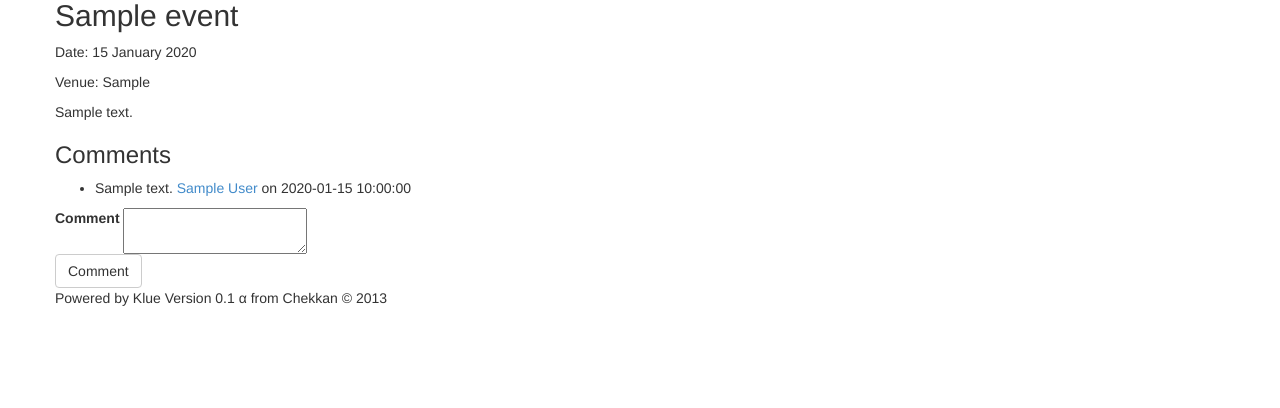
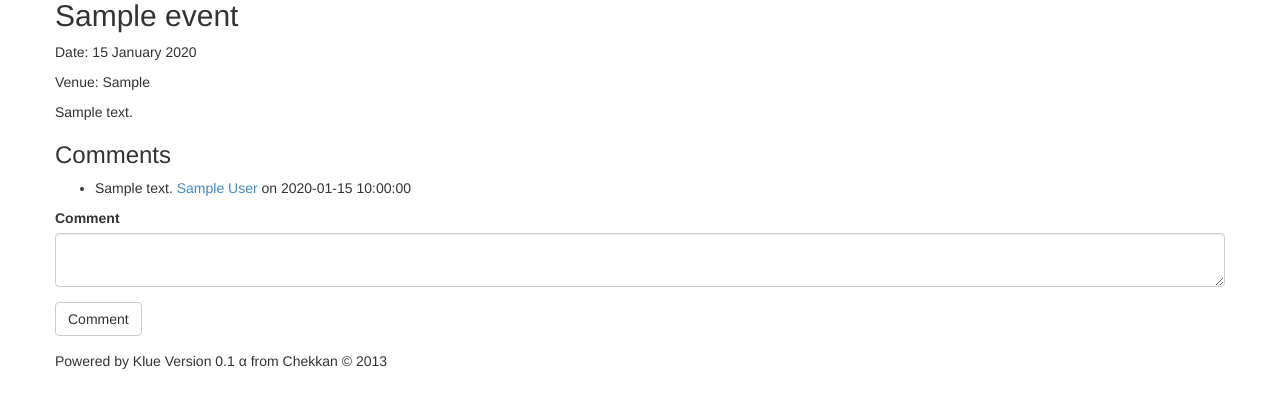
Before and after one commit to chekkan/klue, a PHP site: page /events.php?id=1 in a window 1280 px wide. Shown: the part 199-607 px from the top of the page. Run offline with PHP 8.4, Linux system fonts and the light colour scheme; data comes from the database, SQL or seed files in the repository; tables that the repository leaves empty hold one stand-in row (values such as "Sample post"); some libraries are stand-ins or nearby versions.

Commit message:
missed out updating events comment form

```diff
--- a/events.php
+++ b/events.php
@@ -80,18 +80,18 @@ if(isset($_GET['id'])) {
 		echo "</ul>";
 	}
 	?>
-	<form action="<?php echo $_SERVER['PHP_SELF']."?id={$event->id}"; ?>" method="post">
+	<form action="<?php echo $_SERVER['PHP_SELF']."?id={$event->id}"; ?>" method="post" role="form">
 		<?php if (isset($error_messages['main'])) {
-			echo "<p class=\"error_message\">{$error_messages['main']}</p>"; }
+			echo "<p class=\"text-danger\">{$error_messages['main']}</p>"; }
 		?>
-		<div class="input">
+		<div class="form-group">
 			<?php if (isset($error_messages['message'])) {
-				echo "<p class=\"error_message\">{$error_messages['message']}</p>"; }
+				echo "<p class=\"text-danger\">{$error_messages['message']}</p>"; }
 			?>
-			<label for="message">Comment</label>
-			<textarea id="message" name="message"></textarea>
+			<label for="message" class="control-label">Comment</label>
+			<textarea id="message" name="message" class="form-control"></textarea>
 		</div>
-		<div class="input">
+		<div class="form-group">
 			<input type="submit" name="comment" value="Comment" class="btn btn-default" />
 		</div>
 	</form>
```
